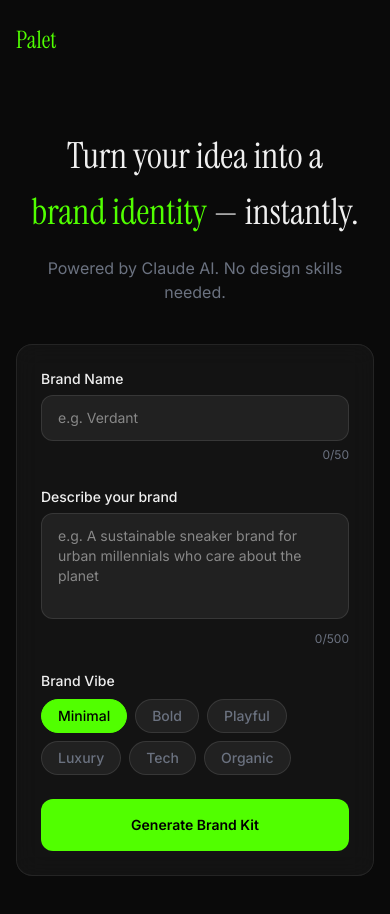
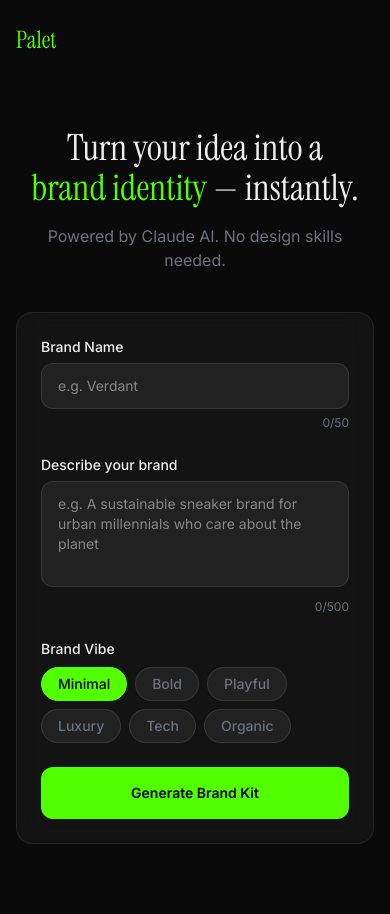
Before and after one commit to HalloJo/palet, a React (Vite) app: page / in a window 390 px wide. Shown: the top 914 px of the page. After the commit the page ends 892 px from the top, so only its background shows below. Built offline with nearby package versions, Linux system fonts and the light colour scheme.

Commit message:
Tweak styling Inputform

```diff
--- a/src/components/InputForm.tsx
+++ b/src/components/InputForm.tsx
@@ -56,7 +56,7 @@ export function InputForm({ onSubmit, isLoading }: Props) {
           transition={{ delay: 0.1, duration: 0.5 }}
           className="text-center mb-10"
         >
-          <h1 className="text-4xl sm:text-5xl md:text-6xl mb-4 leading-14 text-text font-serif font-normal">
+          <h1 className="text-4xl sm:text-5xl md:text-6xl mb-4 leading-10 lg:leading-14 text-text font-serif font-normal">
             Turn your idea into a<br />
             <span className="text-green">brand identity</span> — instantly.
           </h1>
```
